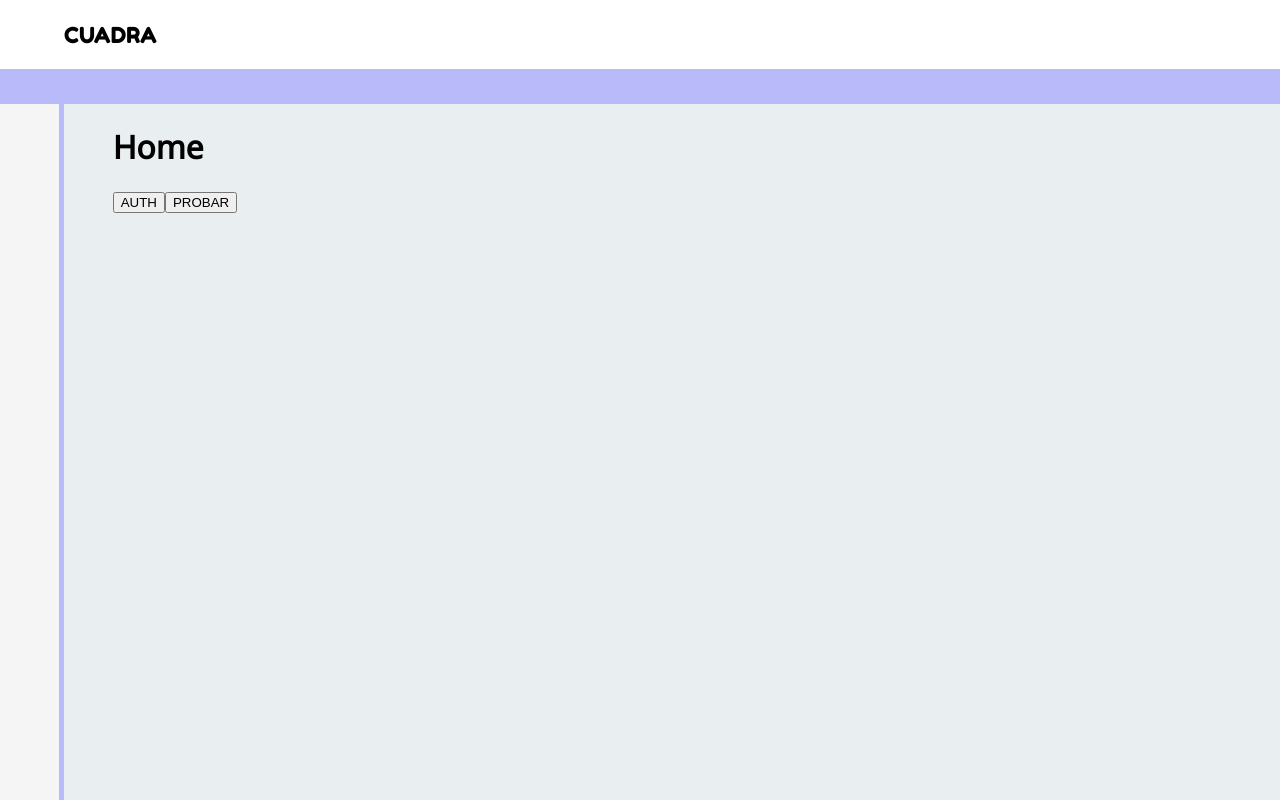
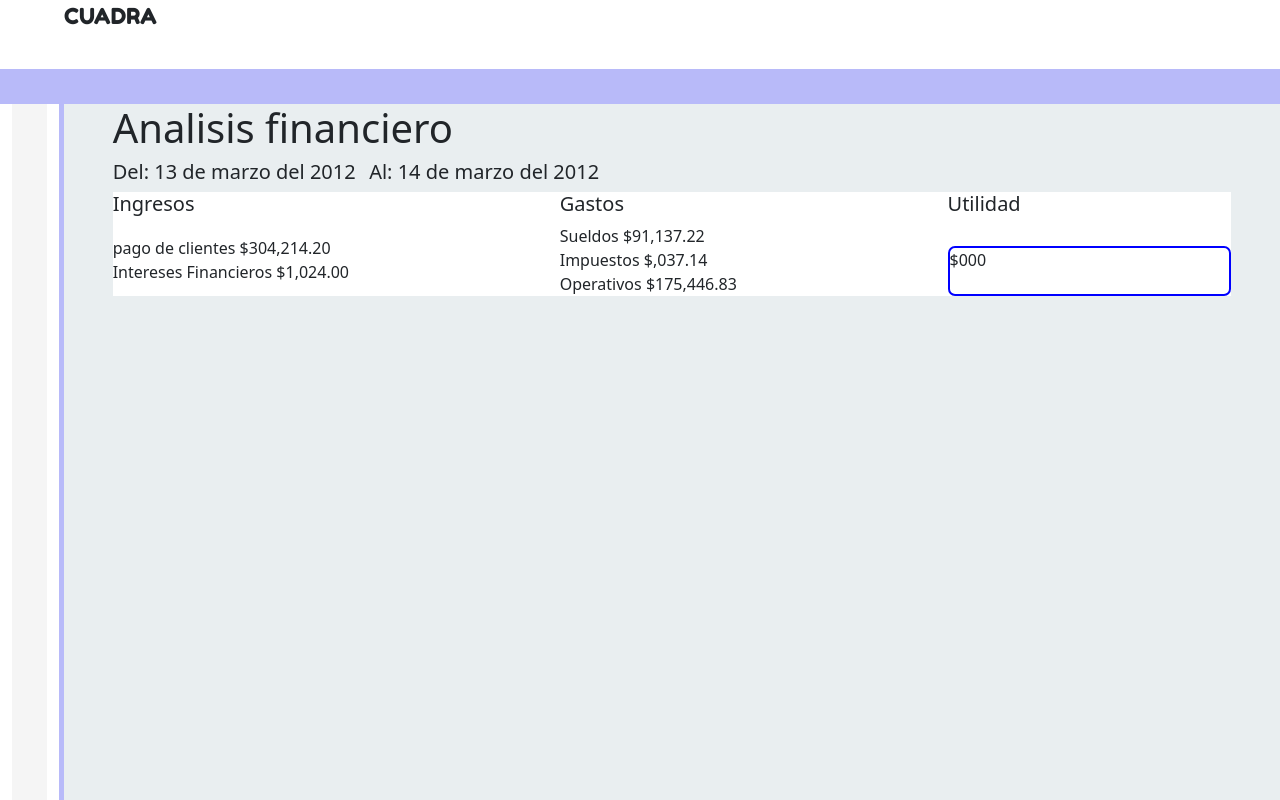
Before and after one commit to cabreraTDP/cuadra-app3, a React (Create React App) app: page /app/contabilidad/analisis in a window 1280 px wide. Built offline with nearby package versions, Linux system fonts and the light colour scheme; no server answers; some icons are missing.

Commit message:
avance en pantalla de analisis

```diff
--- /dev/null
+++ b/src/CSS/analisis.css
@@ -0,0 +1,19 @@
+#fecha {
+    display: grid;
+    grid-template-columns: auto auto;
+}
+
+#contenido {
+    display: grid;
+    grid-template-columns: auto auto auto;
+}
+
+#separador {
+    display: grid;
+    grid-template-rows: auto auto;
+    background-color: white;
+}
+#utilidad{
+    border: 2px solid blue;
+    border-radius: 7px;
+}
--- /dev/null
+++ b/src/Components/Modules/Contabilidad/Analisis.js
@@ -0,0 +1,71 @@
+import '../../../CSS/analisis.css'
+
+const Analisis = () => {
+
+
+    return (
+        <div>
+            <link
+                rel="stylesheet"
+                href="https://cdn.jsdelivr.net/npm/bootstrap@5.1.3/dist/css/bootstrap.min.css"
+                integrity="sha384-1BmE4kWBq78iYhFldvKuhfTAU6auU8tT94WrHftjDbrCEXSU1oBoqyl2QvZ6jIW3"
+                crossOrigin="anonymous"
+            />
+            <h1>Analisis financiero</h1>
+            <div style={{ width: '500px' }}>
+                <div id='fecha'>
+                    <h5 >
+                        Del: 13 de marzo del 2012
+                    </h5>
+                    <h5>
+                        Al: 14 de marzo del 2012
+                    </h5>
+                </div>
+            </div>
+            <div id='contenido'>
+                <div id='separador'>
+                    <div>
+                        <h5>Ingresos</h5>
+                    </div>
+                    <div>
+                        <div>
+                            pago de clientes $304,214.20
+                        </div>
+                        <div>
+                            Intereses Financieros $1,024.00
+                        </div>
+
+                    </div>
+                </div>
+                <div id='separador'>
+                    <div>
+                        <h5>Gastos</h5>
+                    </div>
+                    <div>
+                        <div>
+                            Sueldos $91,137.22
+                        </div>
+                        <div>
+                            Impuestos  $,037.14
+                        </div>
+                        <div>
+                            Operativos  $175,446.83
+                        </div>
+
+                    </div>
+                </div>
+                <div id='separador'>
+                    <div>
+                        <h5>Utilidad</h5>
+                    </div>
+                    <div id='utilidad'>
+                        <div>
+                            $000
+                        </div>
+                    </div>
+                </div>
+            </div>
+        </div>
+    )
+}
+export default Analisis;
--- a/src/RoutingPage.js
+++ b/src/RoutingPage.js
@@ -16,6 +16,8 @@ import { Fragment } from 'react';
 import DetalleNomina from './Components/Modules/Nominas/DetalleNomina';
 
 import Contabilidad from "./Components/Modules/Contabilidad/Contabilidad";
+import Analisis from "./Components/Modules/Contabilidad/Analisis";
+
 
 
 
@@ -52,7 +54,7 @@ const RoutingPage = () => {
                             <Route path="nominas/nuevo" element={<NuevoNomina />} />
                             <Route path="nominas/ver/:id" element={<DetalleNomina />} />
                             <Route path="contabilidad" element={<Contabilidad />} />
-
+                            <Route path="contabilidad/analisis" element={<Analisis />} />
                             <Route path="*" element={<Home />} />
                         </Route>
                     </Route>
```
